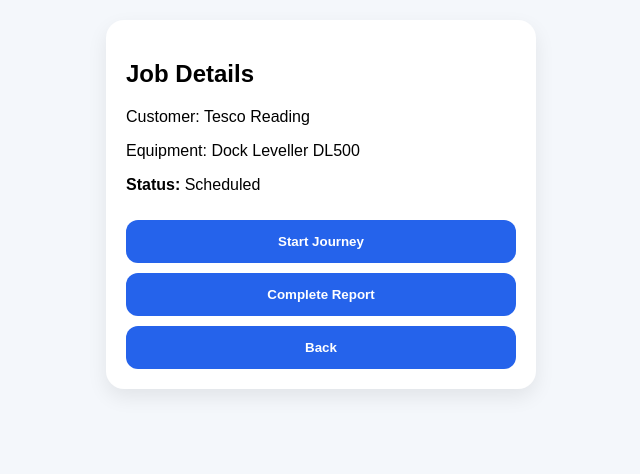
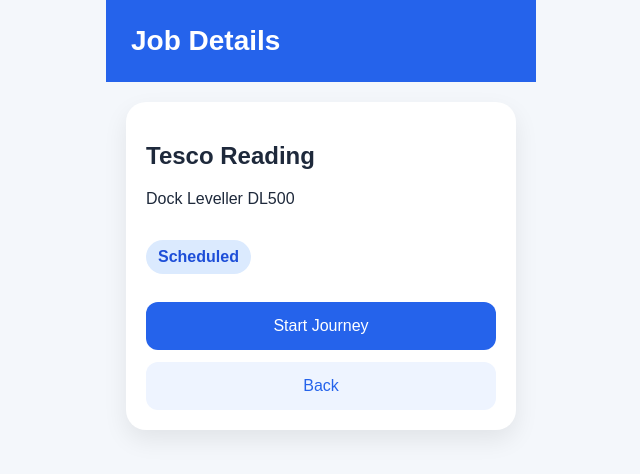
Before and after one commit to StreamOps26/streamops, a plain HTML site: page index.html in a window 1280 px wide. Both pictures are taken after a click on the button "View Details". Shown: the whole page, without its empty margins (319-959 px from the left). Drawn offline with Linux system fonts and the light colour scheme.

Commit message:
Add app files

```diff
--- /dev/null
+++ b/app.js
@@ -0,0 +1,81 @@
+function showHome() {
+
+document.getElementById("app").innerHTML = `
+
+<div class="header">
+
+<h1>Good morning Scott 👋</h1>
+
+<p>Engineer Dashboard</p>
+
+</div>
+
+<div class="card">
+
+<h2>Today's First Job</h2>
+
+<p><strong>Tesco Reading</strong></p>
+
+<p>Dock Leveller DL500</p>
+
+<p>09:00</p>
+
+<button class="button" onclick="showJob()">
+
+View Details
+
+</button>
+
+</div>
+
+`;
+
+}
+
+function showJob() {
+
+document.getElementById("app").innerHTML = `
+
+<div class="header">
+
+<h1>Job Details</h1>
+
+</div>
+
+<div class="card">
+
+<h2>Tesco Reading</h2>
+
+<p>Dock Leveller DL500</p>
+
+<p id="status" class="status">
+
+Scheduled
+
+</p>
+
+<button class="button" onclick="startJourney()">
+
+Start Journey
+
+</button>
+
+<button class="button secondary" onclick="showHome()">
+
+Back
+
+</button>
+
+</div>
+
+`;
+
+}
+
+function startJourney(){
+
+document.getElementById("status").innerHTML="Travelling";
+
+}
+
+showHome();
--- a/index.html
+++ b/index.html
@@ -1,2 +1,14 @@
+<!DOCTYPE html>
+<html lang="en">
+<head>
+  <meta charset="UTF-8" />
+  <meta name="viewport" content="width=device-width, initial-scale=1.0" />
+  <title>StreamOps</title>
+  <link rel="stylesheet" href="style.css" />
+</head>
+<body>
+  <div id="app"></div>
 
-<!DOCTYPE html><html><head><meta charset="UTF-8"><meta name="viewport" content="width=device-width,initial-scale=1"><title>StreamOps v0.3</title><style>body{margin:0;font-family:Arial;background:#f4f7fb}.app{max-width:430px;margin:auto;padding:20px}.card{background:#fff;border-radius:18px;padding:20px;box-shadow:0 8px 20px rgba(0,0,0,.08)}button{width:100%;padding:14px;margin-top:10px;border:none;border-radius:12px;background:#2563eb;color:#fff;font-weight:bold}.hidden{display:none}</style></head><body><div class="app"><div id="home"><div class="card"><h2>Good morning, Scott 👋</h2><p><b>Tesco Reading</b></p><p>Dock Leveller DL500</p><button onclick="showJob()">View Details</button></div></div><div id="job" class="hidden"><div class="card"><h2>Job Details</h2><p>Customer: Tesco Reading</p><p>Equipment: Dock Leveller DL500</p><p id="status"><b>Status:</b> Scheduled</p><button onclick="startJourney()">Start Journey</button><button onclick="completeReport()">Complete Report</button><button onclick="goHome()">Back</button></div></div></div><script>function showJob(){home.classList.add('hidden');job.classList.remove('hidden')}function goHome(){job.classList.add('hidden');home.classList.remove('hidden')}function startJourney(){status.innerHTML='<b>Status:</b> Travelling'}function completeReport(){status.innerHTML='<b>Status:</b> Completed';alert('Demo job completed!')}</script></body></html>
+  <script src="app.js"></script>
+</body>
+</html>
--- /dev/null
+++ b/style.css
@@ -0,0 +1,57 @@
+body{
+    margin:0;
+    font-family:Arial, Helvetica, sans-serif;
+    background:#f4f7fb;
+    color:#1e293b;
+}
+
+#app{
+    max-width:430px;
+    margin:auto;
+    min-height:100vh;
+}
+
+.header{
+    background:#2563eb;
+    color:white;
+    padding:25px;
+}
+
+.header h1{
+    margin:0;
+    font-size:28px;
+}
+
+.card{
+    background:white;
+    margin:20px;
+    padding:20px;
+    border-radius:20px;
+    box-shadow:0 10px 25px rgba(0,0,0,.08);
+}
+
+.button{
+    width:100%;
+    background:#2563eb;
+    color:white;
+    border:none;
+    padding:15px;
+    border-radius:12px;
+    font-size:16px;
+    cursor:pointer;
+    margin-top:12px;
+}
+
+.secondary{
+    background:#eef4ff;
+    color:#2563eb;
+}
+
+.status{
+    display:inline-block;
+    background:#dbeafe;
+    color:#1d4ed8;
+    padding:8px 12px;
+    border-radius:999px;
+    font-weight:bold;
+}
```
